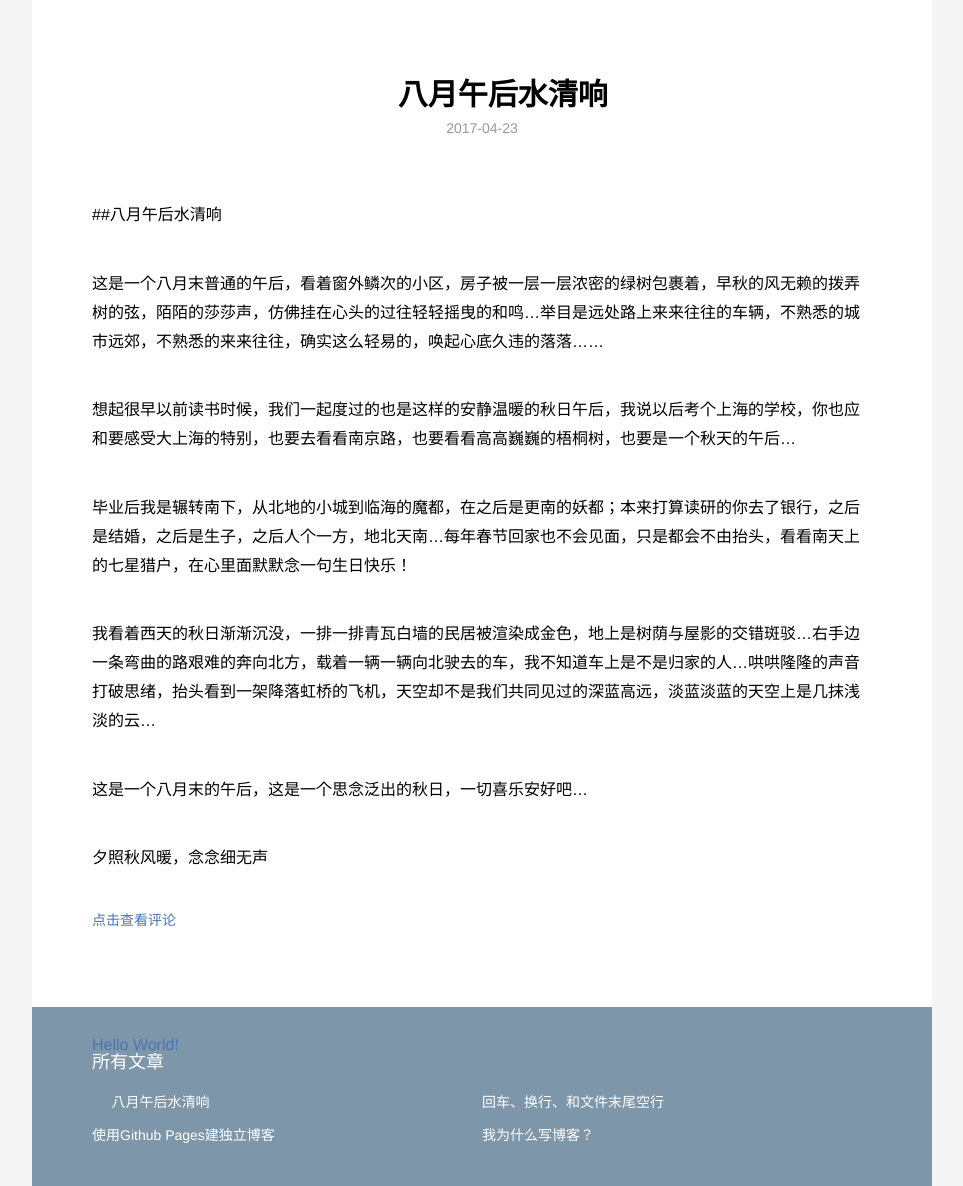
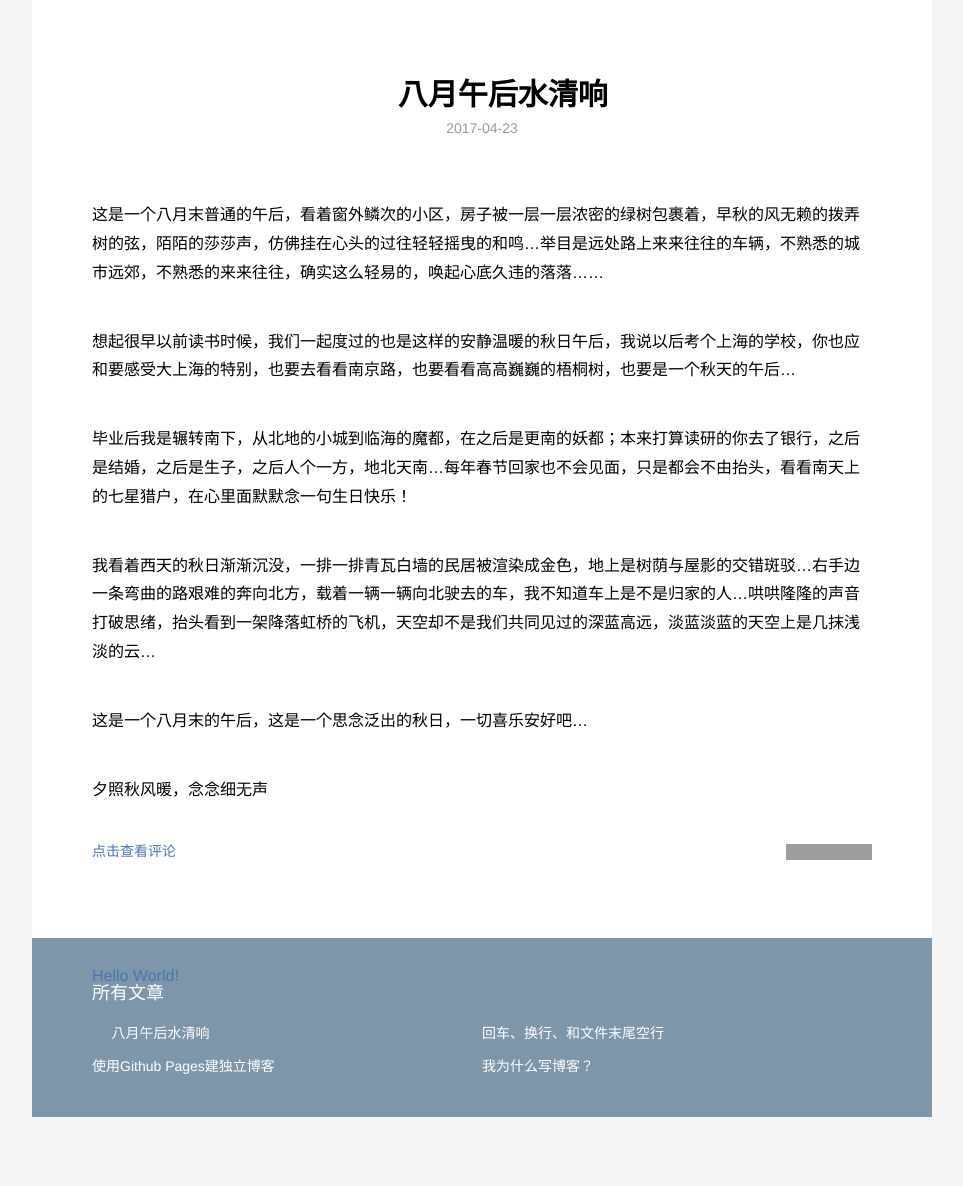
Before and after one commit to jihu9/jihu9.github.io, a Jekyll site: the page built from _posts/2017-04-23-test1.md, in a window 1280 px wide. Shown: the whole page, without its empty margins (158-1121 px from the left). Built offline with Jekyll 4.4.1, drawn with Linux system fonts in a browser that asks for light colours; after the commit the page ends 1117 px from its top, so only the background shows below that; grey boxes are pictures that could not be loaded.

Commit message:
Update 2017-04-23-test1.md

```diff
--- a/_posts/2017-04-23-test1.md
+++ b/_posts/2017-04-23-test1.md
@@ -4,7 +4,6 @@
 category: blog
 description: 夕照秋风暖，念念细无声
 ---
-##八月午后水清响
 
   这是一个八月末普通的午后，看着窗外鳞次的小区，房子被一层一层浓密的绿树包裹着，早秋的风无赖的拨弄树的弦，陌陌的莎莎声，仿佛挂在心头的过往轻轻摇曳的和鸣…举目是远处路上来来往往的车辆，不熟悉的城市远郊，不熟悉的来来往往，确实这么轻易的，唤起心底久违的落落……
 
```
